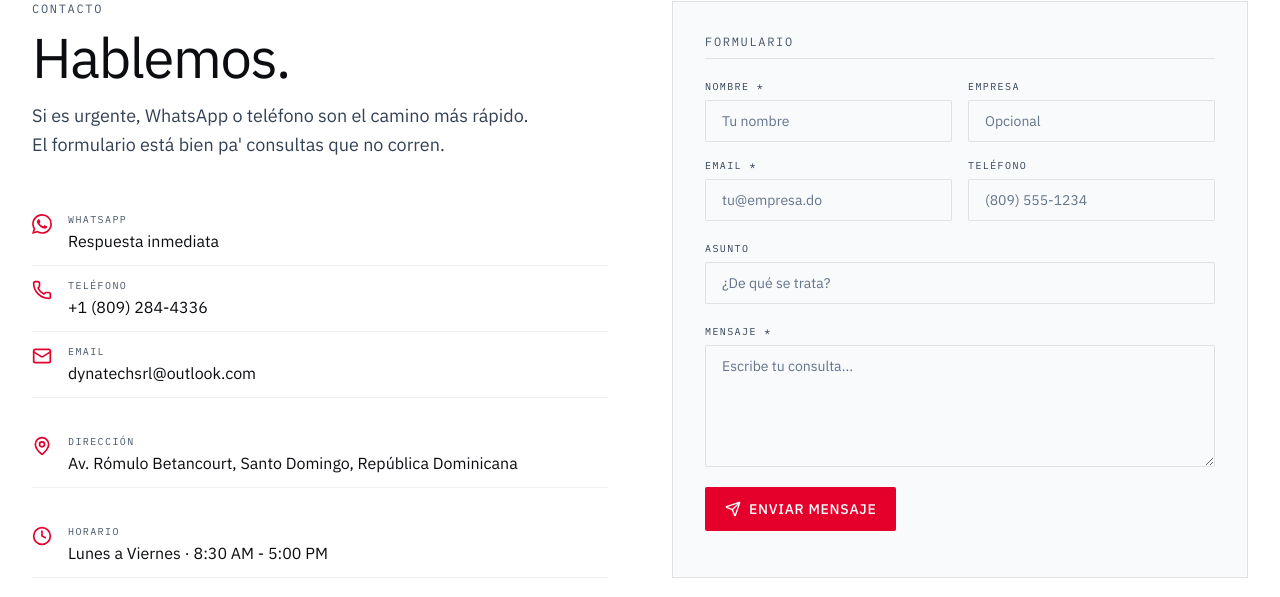
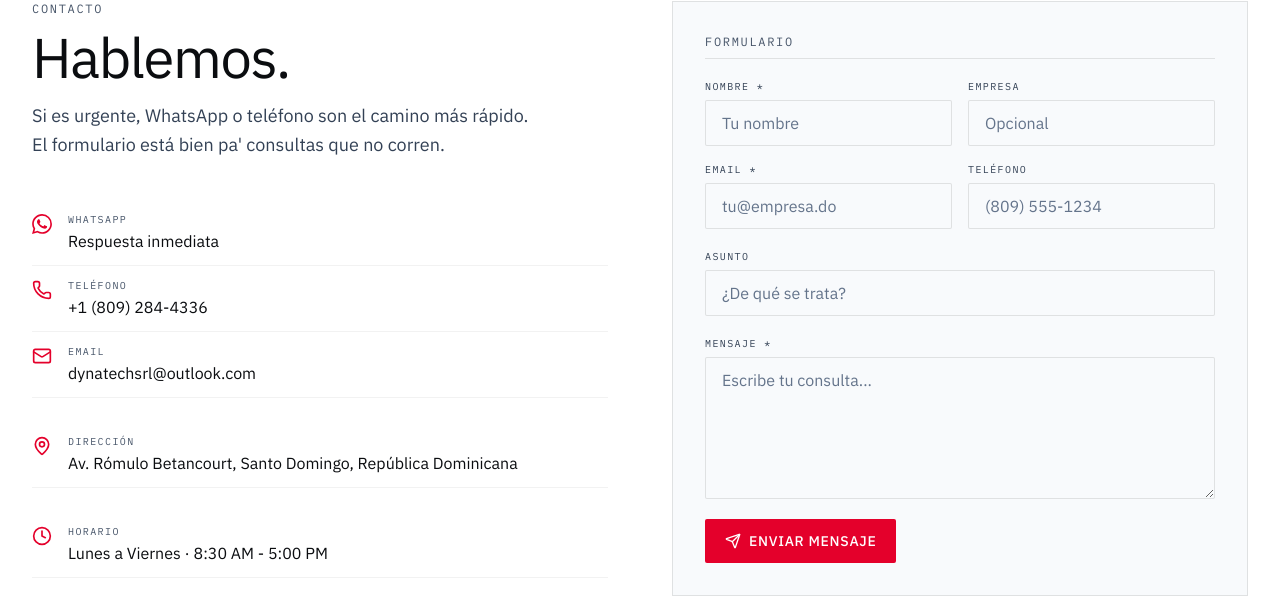
Before and after one commit to j75409402-del/Proyecto_Dynatech, a Next.js app: page /contacto in a window 1280 px wide. Shown: the part 128-725 px from the top of the page. Built offline with nearby package versions, Linux system fonts and the light colour scheme; no server answers.

Commit message:
Ajusta componentes accesibles de formularios

```diff
--- a/src/components/ui/input.tsx
+++ b/src/components/ui/input.tsx
@@ -9,7 +9,7 @@ export const Input = forwardRef<HTMLInputElement, InputProps>(
       ref={ref}
       className={cn(
         "block w-full bg-carbon-800 border border-black/10",
-        "px-4 py-2.5 text-sm text-surface placeholder:text-steel-500",
+        "px-4 py-2.5 text-base text-surface placeholder:text-steel-500",
         "focus:border-signal focus:ring-1 focus:ring-signal focus:outline-none",
         "disabled:opacity-50 rounded-xs transition-colors",
         className,
--- a/src/components/ui/textarea.tsx
+++ b/src/components/ui/textarea.tsx
@@ -9,7 +9,7 @@ export const Textarea = forwardRef<HTMLTextAreaElement, TextareaProps>(
       ref={ref}
       className={cn(
         "block w-full bg-carbon-800 border border-black/10",
-        "px-4 py-2.5 text-sm text-surface placeholder:text-steel-500",
+        "px-4 py-2.5 text-base text-surface placeholder:text-steel-500",
         "focus:border-signal focus:ring-1 focus:ring-signal focus:outline-none",
         "disabled:opacity-50 rounded-xs transition-colors resize-y min-h-[100px]",
         className,
```
